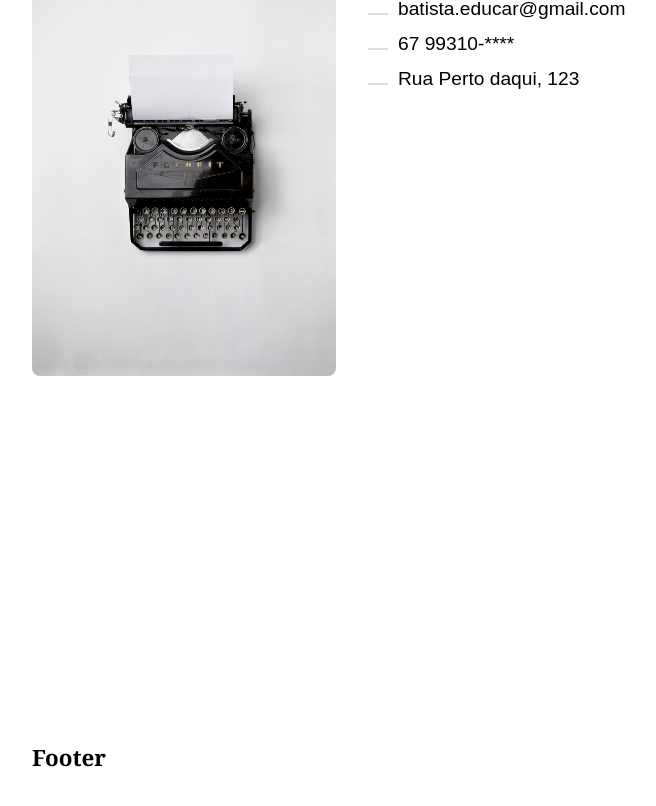
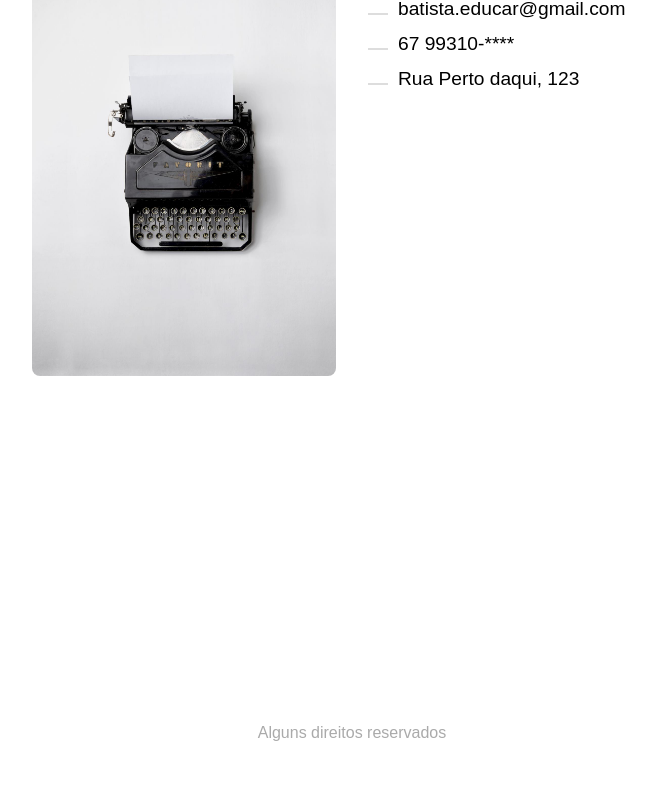
Before and after one commit to rafaelbatistaroque/projeto-treinamento-um-react-js, a React (Create React App) app: page /contato in a window 1280 px wide. Shown: the part 204-1010 px from the top of the page, without its empty margins (288-944 px from the left). Built offline with nearby package versions, Linux system fonts and the light colour scheme.

Commit message:
Foi estilizado o footer

```diff
--- a/src/components/Contato/Contato.js
+++ b/src/components/Contato/Contato.js
@@ -6,7 +6,7 @@ import Head from "../Head/Head";
 const Contato = () => {
   return (
     <section className={`${styles.contato} animarDaEsquerda`}>
-      <Head title="React | Contato" descricao="Entre em contato" />
+      <Head titulo="React | Contato" descricao="Entre em contato" />
       <img src={foto} alt="Máquina de escrever" />
       <div>
         <h1>Entre em contato</h1>
--- a/src/components/Footer/Footer.js
+++ b/src/components/Footer/Footer.js
@@ -4,7 +4,7 @@ import styles from "./Footer.module.css";
 const Footer = () => {
   return (
     <footer className={styles.footer}>
-      <h1>Footer</h1>
+      <p>Alguns direitos reservados</p>
     </footer>
   );
 };
--- a/src/components/Footer/Footer.module.css
+++ b/src/components/Footer/Footer.module.css
@@ -0,0 +1,8 @@
+.footer{
+  text-align: center;
+  font-family: Arial, Helvetica, sans-serif;
+  color: #aaa;
+  height: 10rem;
+  padding: 5rem;
+  box-sizing: border-box;
+}
```
